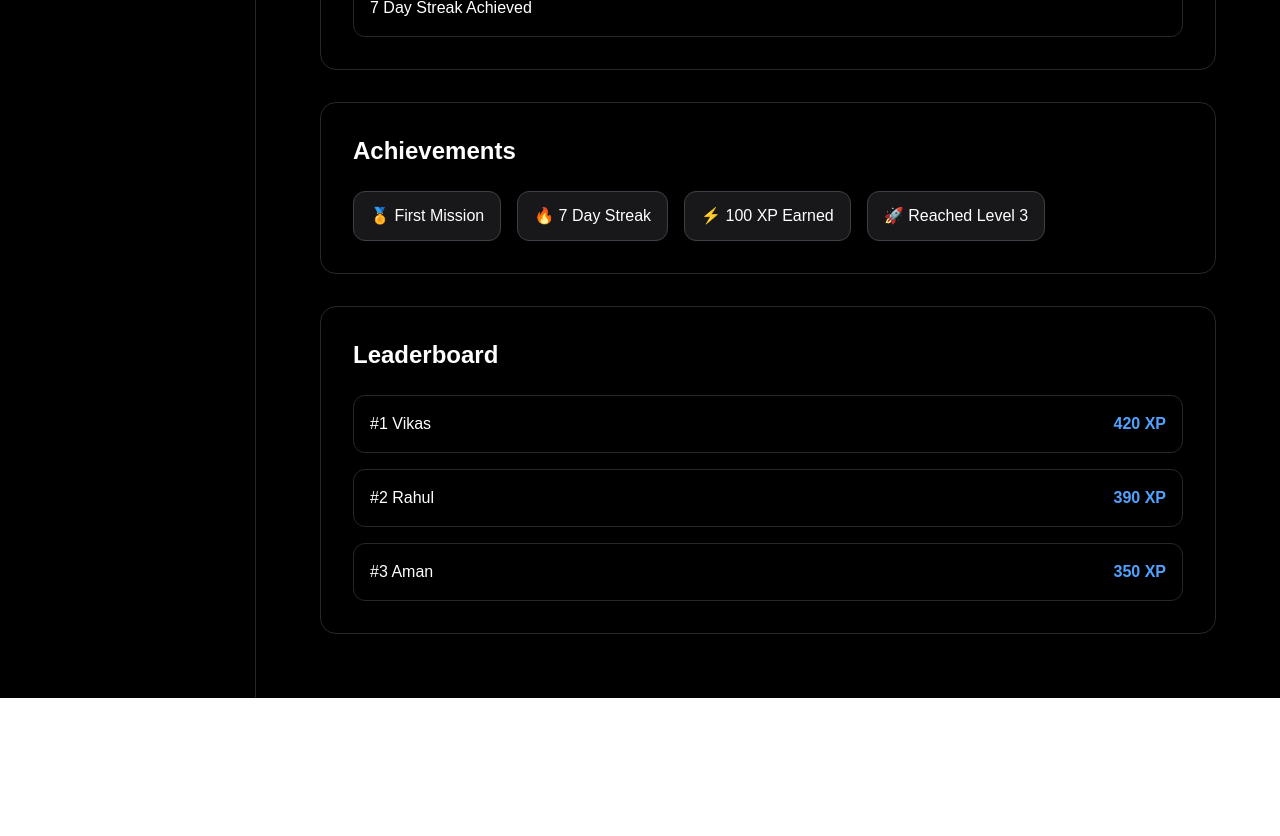
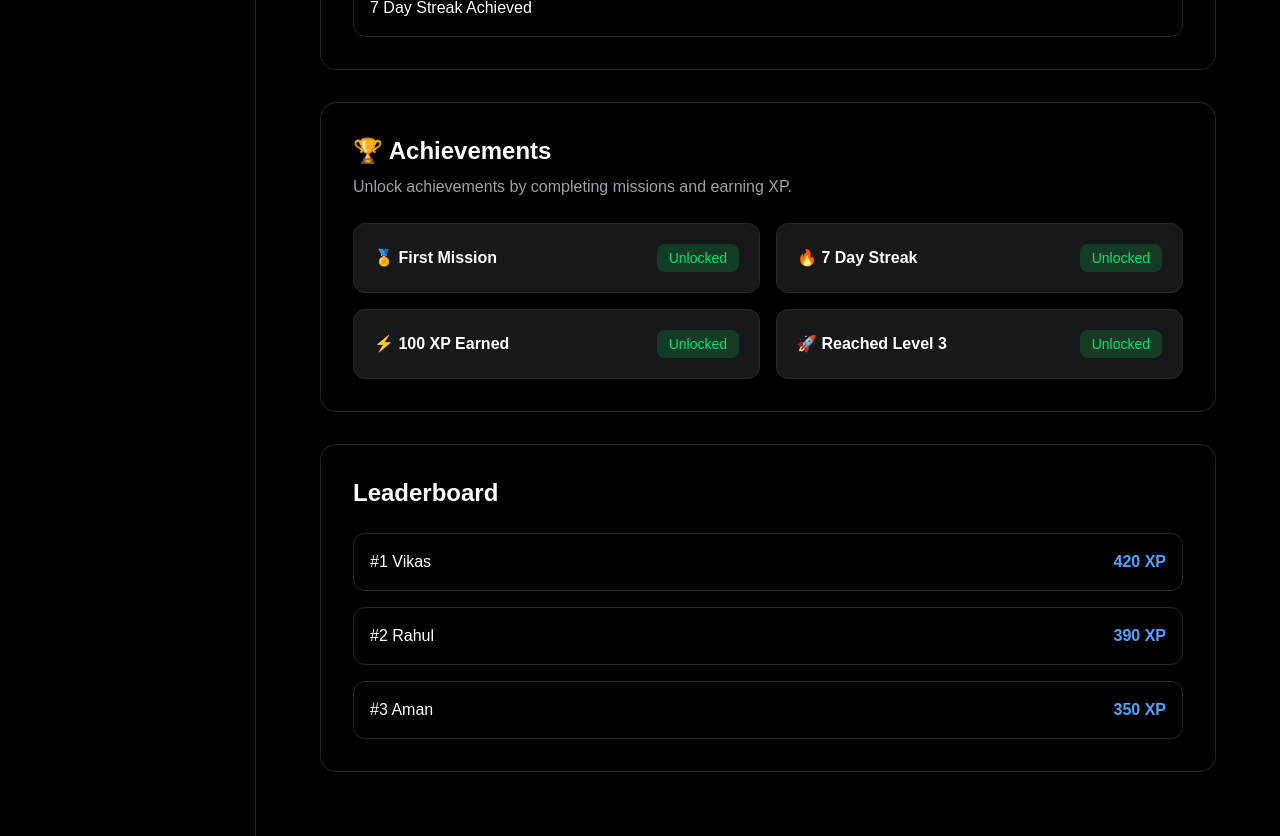
Before and after one commit to vikasthakur-2004/devquest, a Next.js app in the folder client/: page /dashboard in a window 1280 px wide. Shown: the part 2040-2876 px from the top of the page. Before the commit the page ends 2738 px from the top, so only its background shows below. Built offline with nearby package versions, Linux system fonts and the light colour scheme.

Commit message:
Improve achievements section UI

```diff
--- a/client/components/Achievements.tsx
+++ b/client/components/Achievements.tsx
@@ -1,24 +1,54 @@
 export default function Achievements() {
   const achievements = [
-    "🏅 First Mission",
-    "🔥 7 Day Streak",
-    "⚡ 100 XP Earned",
-    "🚀 Reached Level 3",
+    {
+      title: "First Mission",
+      icon: "🏅",
+      status: "Unlocked",
+    },
+    {
+      title: "7 Day Streak",
+      icon: "🔥",
+      status: "Unlocked",
+    },
+    {
+      title: "100 XP Earned",
+      icon: "⚡",
+      status: "Unlocked",
+    },
+    {
+      title: "Reached Level 3",
+      icon: "🚀",
+      status: "Unlocked",
+    },
   ];
 
   return (
     <div className="border border-zinc-800 rounded-2xl p-8 mt-8">
       <h2 className="text-2xl font-bold">
-        Achievements
+        🏆 Achievements
       </h2>
 
-      <div className="flex flex-wrap gap-4 mt-6">
+      <p className="text-zinc-400 mt-2">
+        Unlock achievements by completing missions and earning XP.
+      </p>
+
+      <div className="grid md:grid-cols-2 gap-4 mt-6">
         {achievements.map((achievement, index) => (
           <div
             key={index}
-            className="px-4 py-3 rounded-xl bg-zinc-900 border border-zinc-700"
+            className="border border-zinc-800 rounded-xl p-5 bg-zinc-900"
           >
-            {achievement}
+            <div className="flex justify-between items-center">
+              <div>
+                <h3 className="font-semibold">
+                  {achievement.icon} {achievement.title}
+                </h3>
+              </div>
+
+              <span className="bg-green-500/20 text-green-400 px-3 py-1 rounded-lg text-sm">
+                {achievement.status}
+              </span>
+            </div>
           </div>
         ))}
       </div>
```
